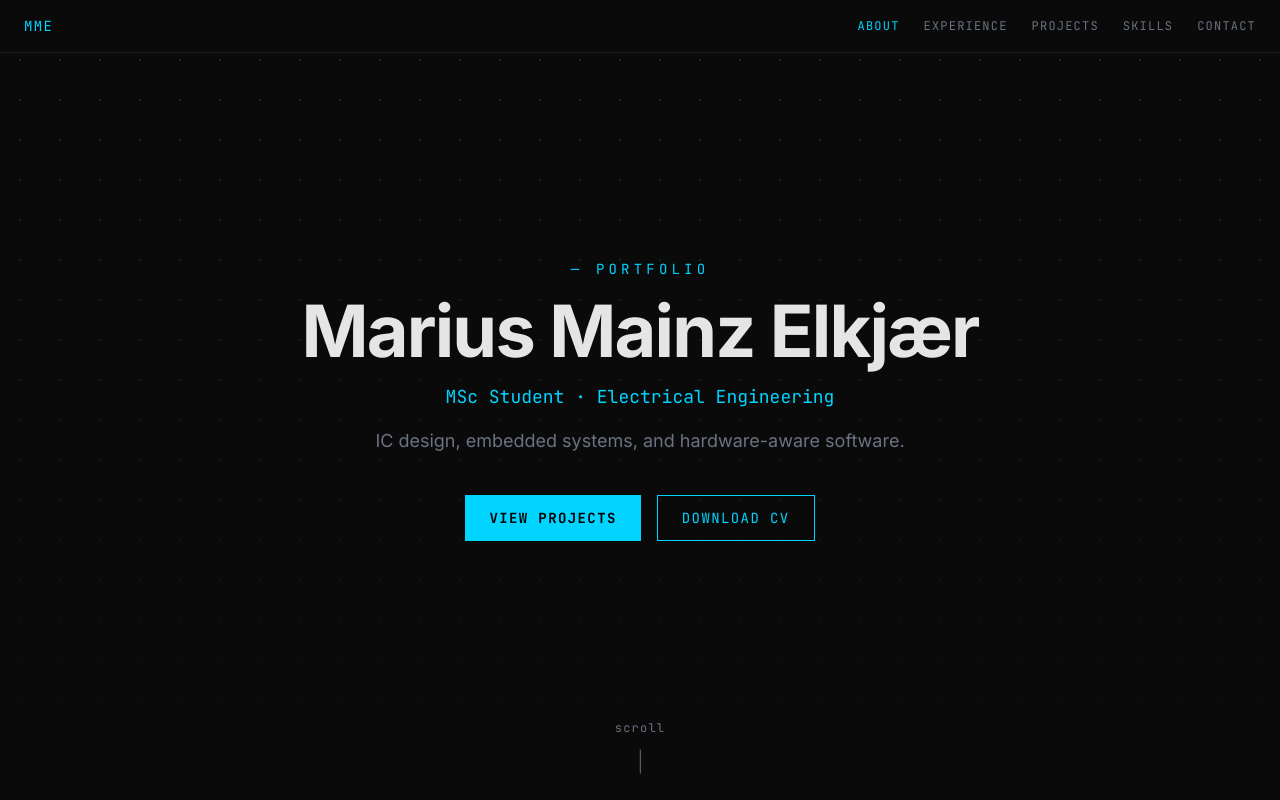
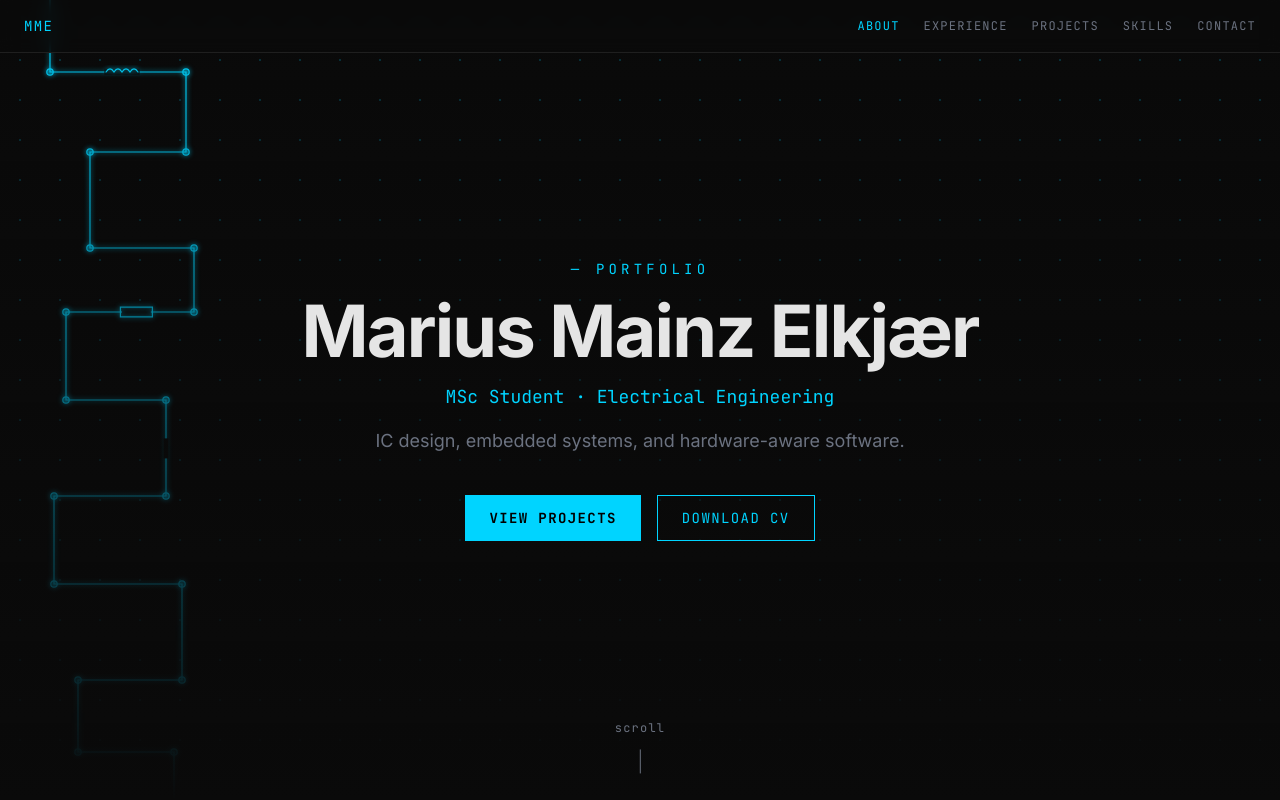
Before and after one commit to Mariusmainz/Mariusmainz.github.io, a Next.js app: page / in a window 1280 px wide. Shown: the top 800 px of the page. Built offline with nearby package versions, Linux system fonts and the light colour scheme.

Commit message:
fix: move CircuitTrace outside main, use z-0/z-10 stacking so trace is behind content

```diff
--- a/app/page.tsx
+++ b/app/page.tsx
@@ -9,8 +9,9 @@ import CircuitTrace from '@/components/CircuitTrace'
 
 export default function Home() {
   return (
-    <main>
+    <>
       <CircuitTrace />
+      <main className="relative z-10">
         <Nav />
         <Hero />
         <About />
@@ -19,5 +20,6 @@ export default function Home() {
         <Skills />
         <Contact />
       </main>
+    </>
   )
 }
--- a/components/CircuitTrace.tsx
+++ b/components/CircuitTrace.tsx
@@ -39,7 +39,7 @@ export default function CircuitTrace() {
 
   return (
     <div
-      className="fixed left-0 top-0 bottom-0 hidden lg:block pointer-events-none -z-10"
+      className="fixed left-0 top-0 bottom-0 hidden lg:block pointer-events-none z-0"
       style={{ width: '260px' }}
       aria-hidden="true"
     >
```
Lines whose indentation alone changed are shown as unchanged.
